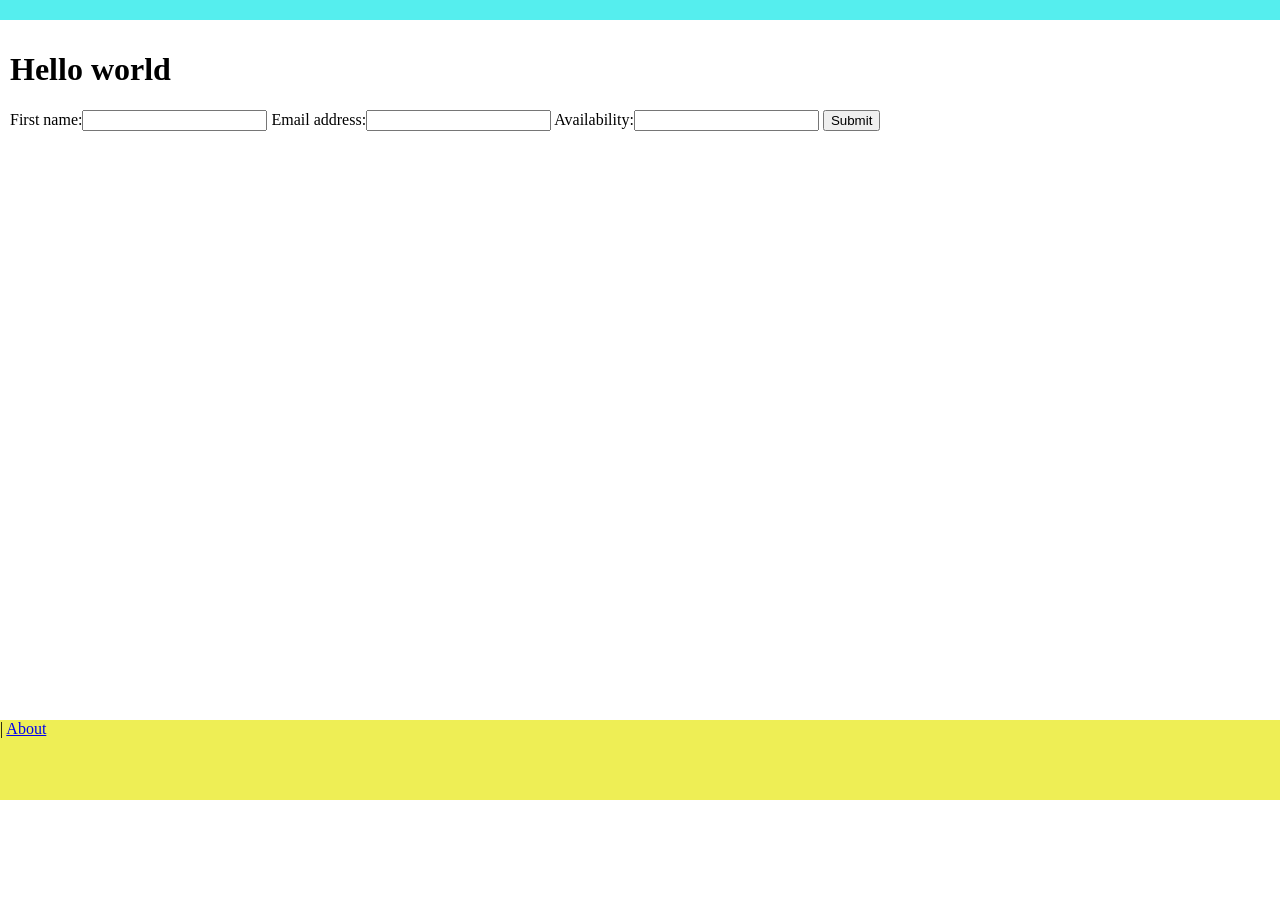
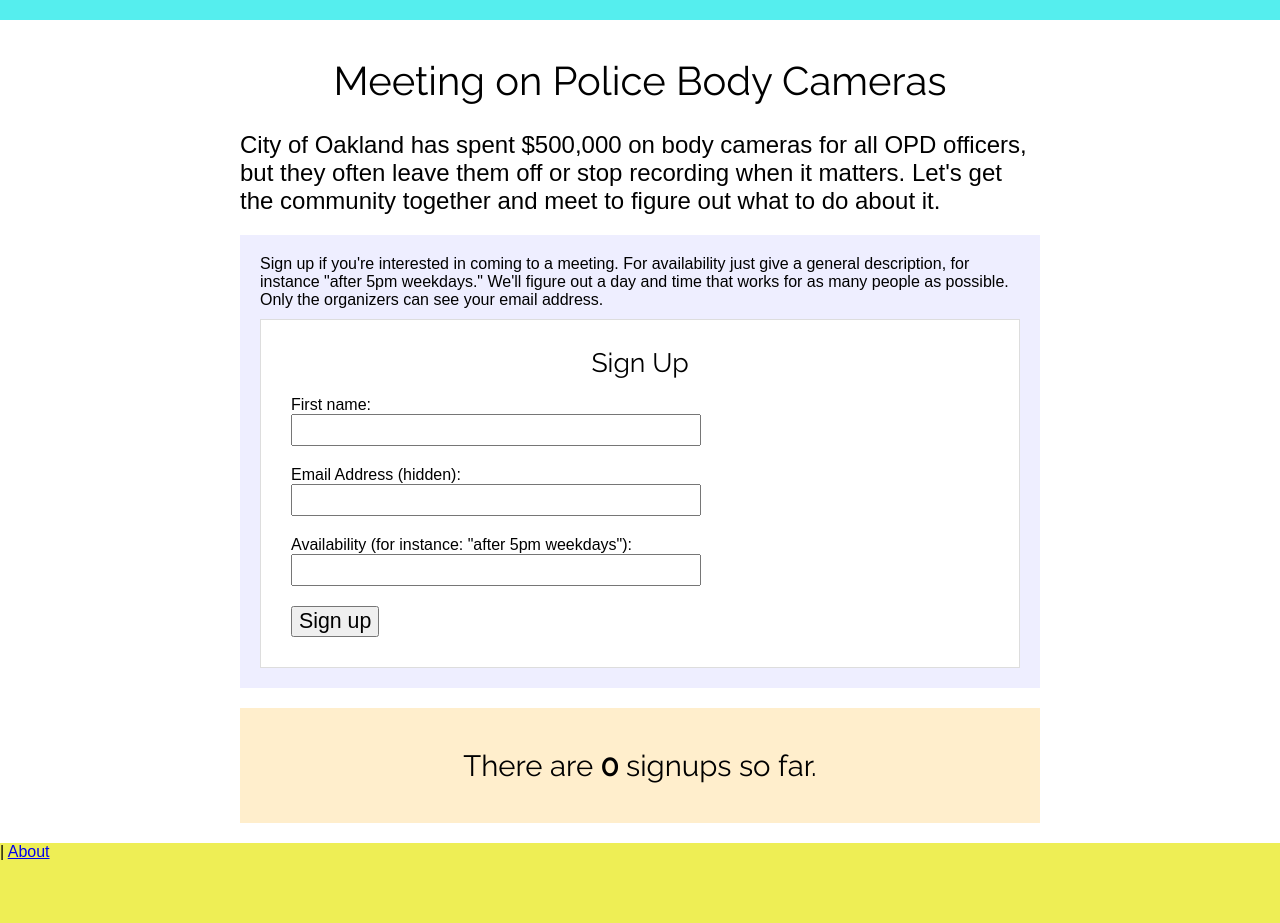
Before and after one commit to morganq/publicmeeting, a Django app: page / in a window 1280 px wide. Before the commit the page ends 800 px from the top, so only its background shows below. Run offline with Django 3.2, Linux system fonts and the light colour scheme; data that the repository does not hold is empty.

Commit message:
css prettiness

```diff
--- a/publicmeeting/models.py
+++ b/publicmeeting/models.py
@@ -2,5 +2,5 @@ from django.db import models
 
 class Registration(models.Model):
 	first_name = models.CharField(max_length=64)
-	email_address = models.EmailField()
-	availability = models.CharField(max_length=256)
+	email_address = models.EmailField(verbose_name="Email Address (hidden)")
+	availability = models.CharField(max_length=256, verbose_name="Availability (for instance: \"after 5pm weekdays\")")
--- a/publicmeeting/templates/home.html
+++ b/publicmeeting/templates/home.html
@@ -1,8 +1,31 @@
 {% extends "base.html" %}
 {% load static %}
 
+{% block styles %}
+<link rel='stylesheet' href='{% static "css/home.css" %}' type='text/css'/>
+{% endblock %}
+
 {% block content %}
-<h1>Hello world</h1>
+<div id="fixed-width">
+	<h1>Meeting on Police Body Cameras</h1>
+	<h2>City of Oakland has spent $500,000 on body cameras for all OPD officers, but they often leave them off or stop recording when it matters. Let's get the community together and meet to figure out what to do about it.</h2>
+
+	<div id="signup">
+		<p>
+			Sign up if you're interested in coming to a meeting. For availability just give a general description, for instance "after 5pm weekdays." We'll figure out a day and time that works for as many people as possible. Only the organizers can see your email address.
+		</p>
+		<form method=POST action=/>
+		<h1>Sign Up</h1>
+		{% csrf_token %}
+		{{ form.as_p }}
+		<input type="submit" value="Sign up"/>
+		</form>
+	</div>
+
+	<div id="registrations">
+		<h1>
+			There are <strong>{{registrations|length}}</strong> signups so far.
+		</h1>
 		<ul>
 			{% for reg in registrations %}
 			<li>
@@ -12,9 +35,6 @@
 			</li>
 			{% endfor %}
 		</ul>
-<form method=POST action=/>
-{% csrf_token %}
-{{ form }}
-<input type="submit"/>
-</form>
+	</div>
+</div>
 {% endblock %}
--- a/publicmeeting/views.py
+++ b/publicmeeting/views.py
@@ -5,13 +5,15 @@ from publicmeeting.forms import *
 
 
 def home(request):
+	registrations = Registration.objects.order_by('first_name')
 	if request.method=='POST':
 		form = RegistrationForm(request.POST)
 		if form.is_valid():
 			form.save()
 			return HttpResponseRedirect("/")
+		else:
+			return render(request, "home.html", {"registrations":registrations, "form":form})
 	else:
-		registrations = Registration.objects.order_by('first_name')
 		form = RegistrationForm()
 		print form
 		return render(request, "home.html", {"registrations":registrations, "form":form})
--- a/static/css/base.css
+++ b/static/css/base.css
@@ -3,6 +3,7 @@ body {
 	margin:0;
 	padding:0;
 	height:100%;
+	font-family:sans-serif;
 }
 #wrapper {
 	min-height:100%;
@@ -24,3 +25,53 @@ body {
 	left:0;
 	background:#ee5;
 }
+
+p {
+	padding:0px 0px 10px 0px;
+	margin:0;
+}
+
+h1 {
+	font-family:"Raleway";
+	font-weight:400;
+	font-size:30pt;
+	text-align:center;
+}
+
+h2 {
+	font-weight:400;
+}
+
+form {
+	margin:auto;
+	background-color:#fff;
+	border:1px solid #ddd;
+	padding:10px 30px 30px 30px;
+}
+
+form input[type=text], form input[type=password], form input[type=email] {
+	font-size:14pt;
+	padding:3px;
+	width:400px;
+}
+
+form label {
+	display:block;
+}
+
+form input[type=submit] {
+	font-size:16pt;
+}
+
+form p {
+	margin:0px 0px 10px 0px;
+}
+
+form h1 {
+	font-size:20pt;
+}
+
+#fixed-width {
+	width:800px;
+	margin:auto;
+}
--- /dev/null
+++ b/static/css/home.css
@@ -0,0 +1,22 @@
+#signup {
+	background-color:#eef;
+	padding:20px;
+}
+
+#registrations {
+	background-color:#fec;
+	padding:20px;
+	margin:20px 0px;
+}
+
+#registrations h1 {
+	font-size:22pt;
+}
+
+#registrations ul {
+	list-style:none;
+}
+
+#registrations ul li {
+	margin-bottom:6px;
+}
```
Lines whose indentation alone changed are shown as unchanged.
